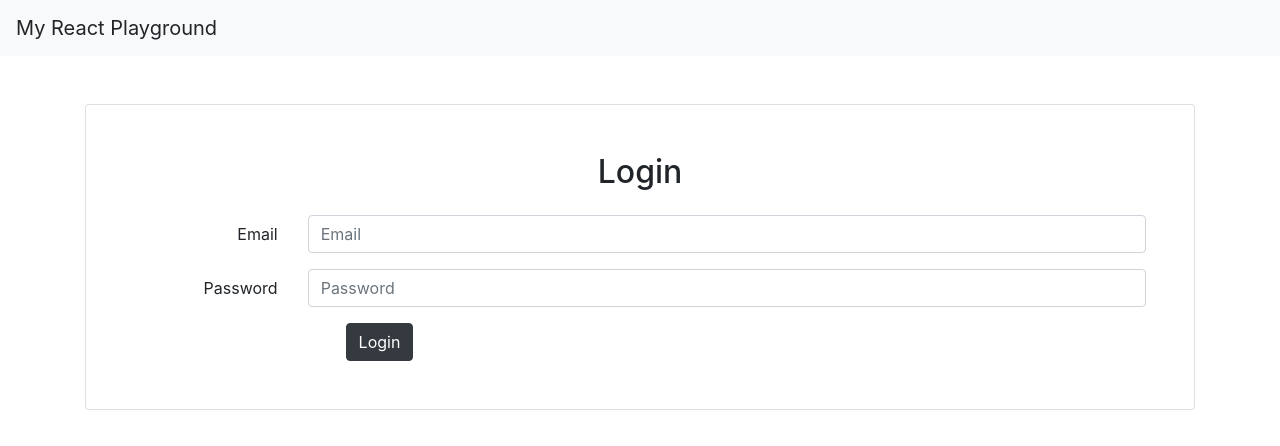
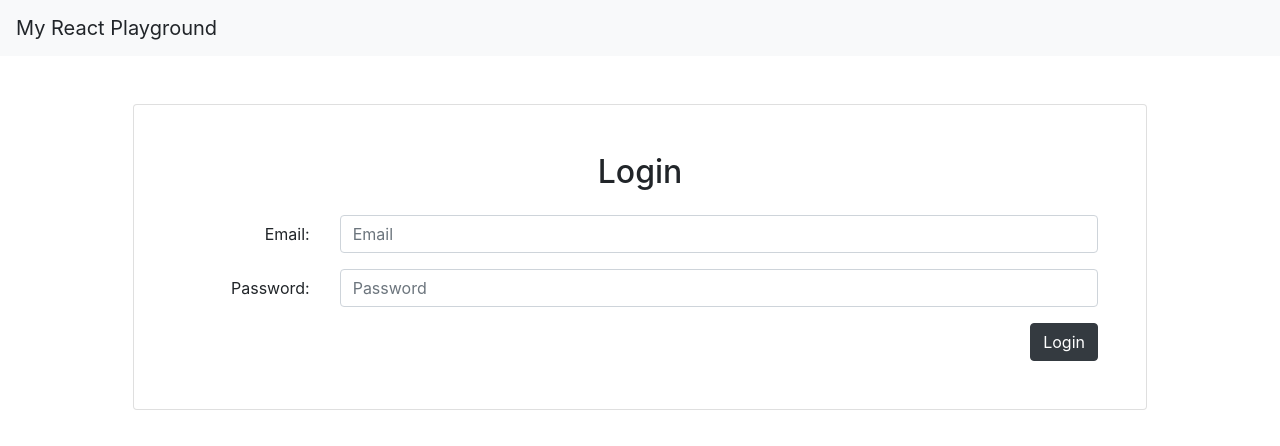
Before and after one commit to emillen/react-chat-app, a React (Create React App) app in the folder client/: page /login in a window 1280 px wide. Shown: the top 446 px of the page. Built offline with nearby package versions, Linux system fonts and the light colour scheme.

Commit message:
change some styles

```diff
--- a/client/src/components/LoginForm.jsx
+++ b/client/src/components/LoginForm.jsx
@@ -18,17 +18,17 @@ class LoginForm extends Component {
     if (this.props.isAuthenticated) return <Redirect to="/" />;
     else
       return (
-        <div className="card p-5">
+        <div className="card p-5 m-5">
           <h2 className="mb-4">Login</h2>
           <form onSubmit={this.submit}>
-            <div className="form-group row">
+            <div className="form-group row ">
               <label
                 htmlFor="inputPassword"
-                className="col-sm-2 col-form-label text-right"
+                className="col-lg-2 col-form-label text-lg-right text-sm-left"
               >
-                Email
+                Email:
               </label>
-              <div className="col-sm-10">
+              <div className="col-lg-10">
                 <input
                   type="text"
                   className="form-control"
@@ -38,14 +38,14 @@ class LoginForm extends Component {
                 />
               </div>
             </div>
-            <div className="form-group row">
+            <div className="form-group row ">
               <label
                 htmlFor="inputPassword"
-                className="col-sm-2 col-form-label text-right"
+                className="col-lg-2 col-form-label text-lg-right text-sm-left"
               >
-                Password
+                Password:
               </label>
-              <div className="col-sm-10">
+              <div className="col-lg-10 ">
                 <input
                   type="password"
                   className="form-control"
@@ -55,17 +55,13 @@ class LoginForm extends Component {
                 />
               </div>
             </div>
-            <div className="row">
-              <div className="col-sm-6">
             <button
               onClick={this.submit}
               type="button"
-                  className="btn btn-dark"
+              className="btn btn-dark float-right"
             >
               Login
             </button>
-              </div>
-            </div>
           </form>
 
           {this.props.error && (
```
Lines whose indentation alone changed are shown as unchanged.
